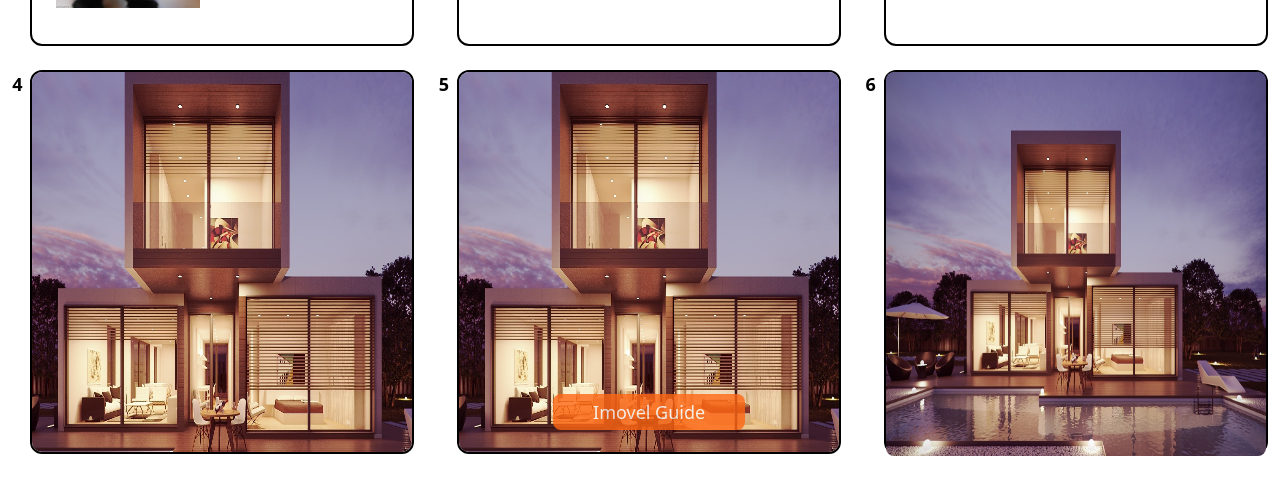
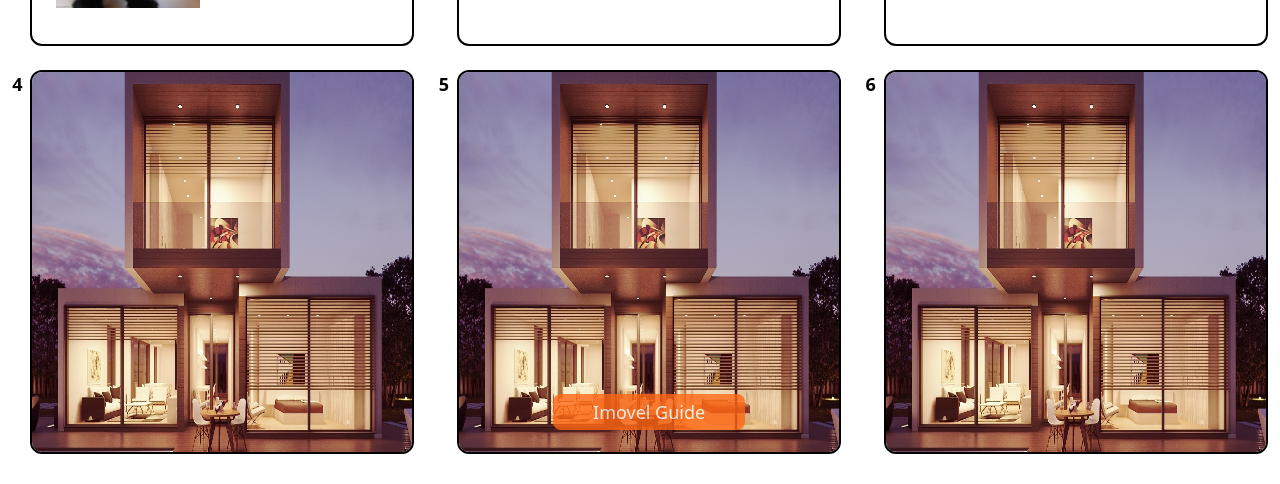
Before and after one commit to GHRCC/imovel-guide-test, a React (Vite) app in the folder front-end/: page / in a window 1280 px wide. Shown: the part 426-910 px from the top of the page. Built offline with nearby package versions, Linux system fonts and the light colour scheme.

Commit message:
Update Main.jsx

```diff
--- a/front-end/src/components/Main.jsx
+++ b/front-end/src/components/Main.jsx
@@ -151,13 +151,13 @@ const Main = () => {
         </div>
         <div className="flex gap-2">
           <div className="font-bold text-lg">6</div>
-          <div className="w-96 h-96 flex-col border-2 border-black rounded-xl">
+          <div className="w-96 h-96 flex-col border-2 border-black rounded-xl p-0 overflow-hidden">
             <div className="flex gap-2">
               <img
                 src="casa.jpg"
                 alt="casa"
                 title="imagem casa"
-                className="rounded-lg h-96 w-96"
+                className="rounded-lg h-96 w-96 hover:scale-100 scale-150 transition-transform"
               />
             </div>
           </div>
```
